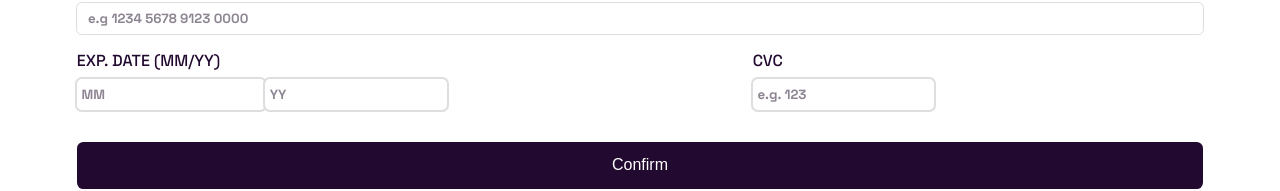
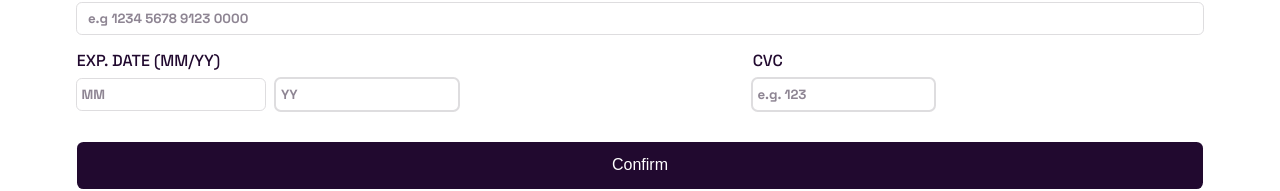
Before and after one commit to Nuuriii/interactive-card, a React (Vite) app: page / in a window 1280 px wide. Shown: the part 438-629 px from the top of the page. Built offline with nearby package versions, Linux system fonts and the light colour scheme.

Commit message:
fix: fix data type

```diff
--- a/src/components/Wrapper/inputWrapper.tsx
+++ b/src/components/Wrapper/inputWrapper.tsx
@@ -5,22 +5,22 @@ import { Container, Wrapper } from './wrapper.style';
 
 export const InputWrapper = () => {
   const [displayName, setDisplayName] = useState('');
-  const [displayMonth, setDisplayMonth] = useState(0);
-  const [displayYear, setDisplayYear] = useState(0);
+  const [displayMonth, setDisplayMonth] = useState('');
+  const [displayYear, setDisplayYear] = useState('');
   const [displayNumber, setDisplayNumber] = useState('');
-  const [displayCvc, setDisplayCvc] = useState(0);
+  const [displayCvc, setDisplayCvc] = useState('');
 
   const handleInputName = (name: string) => {
     setDisplayName(name);
   };
-  const handleInputMonth = (month: number) => {
+  const handleInputMonth = (month: string) => {
     setDisplayMonth(month);
   };
-  const handleInputYear = (year: number) => {
+  const handleInputYear = (year: string) => {
     setDisplayYear(year);
   };
-  const handleInputNumber = (number: number) => {
-    const toStr = number.toString();
+  const handleInputNumber = (number: string) => {
+    const toStr = number;
     let formattedCardNumber = '';
     for (let i = 0; i < toStr.length; i++) {
       formattedCardNumber += toStr[i];
@@ -31,7 +31,7 @@ export const InputWrapper = () => {
 
     setDisplayNumber(formattedCardNumber);
   };
-  const handleInputCvc = (cvc: number) => {
+  const handleInputCvc = (cvc: string) => {
     setDisplayCvc(cvc);
   };
 
--- a/src/components/ui/Card.tsx
+++ b/src/components/ui/Card.tsx
@@ -10,10 +10,10 @@ import CardLogo from '../../assets/card-logo.svg';
 
 interface CardProps {
   name: string;
-  month: number;
-  year: number;
+  month: string;
+  year: string;
   number: string;
-  cvc: number;
+  cvc: string;
 }
 
 export const Card = ({ name, month, year, number, cvc }: CardProps) => {
@@ -24,19 +24,17 @@ export const Card = ({ name, month, year, number, cvc }: CardProps) => {
           <img src={CardLogo} alt='' />
         </ImageWrapper>
         <UserInformation>
-          <p>
-            {number === 'NaN' || number === '' ? '0000 0000 0000 0000' : number}
-          </p>
+          <p>{number === '' ? '0000 0000 0000 0000' : number}</p>
           <OtherInformation>
             <p>{name !== '' ? name.toUpperCase() : 'JANE APPLESEED'}</p>
             <p>
-              {month > 0 ? month : '00'}/{year > 0 ? year : '00'}
+              {month !== '' ? month : '00'}/{year !== '' ? year : '00'}
             </p>
           </OtherInformation>
         </UserInformation>
       </FrontCard>
       <BackCard>
-        <p>{cvc > 0 ? cvc : '000'}</p>
+        <p>{cvc !== '' ? cvc : '000'}</p>
       </BackCard>
     </Wrapper>
   );
--- a/src/components/ui/Input.style.ts
+++ b/src/components/ui/Input.style.ts
@@ -80,7 +80,7 @@ export const ExpDate = styled.div`
   display: flex;
   width: 60%;
   flex-direction: column;
-  p {
+  > p {
     margin-bottom: 0.5rem;
     font-weight: 500;
     color: hsl(278, 68%, 11%);
@@ -92,10 +92,22 @@ export const MonthAndYear = styled.div`
   margin-right: 0.8rem;
 `;
 
-export const InputMonth = styled.input`
+export const Month = styled.div`
+  display: flex;
+  flex-direction: column;
+  margin-right: 0.7rem;
+`;
+
+export const Year = styled.div`
+  display: flex;
+  flex-direction: column;
+`;
+
+export const InputMonth = styled.input<{ $isError: boolean }>`
   padding: 0.5rem 0rem 0.5rem 0.3rem;
   border: none;
-  outline: 2px solid hsl(270, 3%, 87%);
+  outline: 1px solid
+    ${(props) => (props.$isError ? 'hsl(0, 100%, 66%)' : 'hsl(270, 3%, 87%)')};
   font-weight: 500;
   color: hsl(278, 68%, 11%);
   margin-right: 0.4rem;
@@ -107,7 +119,8 @@ export const InputMonth = styled.input`
     color: hsl(279, 6%, 55%);
   }
   &:focus {
-    outline: 2px solid hsl(278, 68%, 11%);
+    outline: 2px solid
+      ${(props) => (props.$isError ? 'hsl(0, 100%, 66%)' : 'hsl(270, 3%, 87%)')};
   }
 `;
 
--- a/src/components/ui/Input.tsx
+++ b/src/components/ui/Input.tsx
@@ -8,20 +8,22 @@ import {
   DateAndCvc,
   ExpDate,
   MonthAndYear,
+  Month,
+  Year,
   InputMonth,
   InputYear,
   Cvc,
   InputCvc,
   Button,
-  ErrorMessage,
+  //ErrorMessage,
 } from './Input.style';
 
 interface InputProps {
   userName: (name: string) => void;
-  monthExp: (month: number) => void;
-  yearExp: (year: number) => void;
-  userNumber: (number: number) => void;
-  cvcUser: (number: number) => void;
+  monthExp: (month: string) => void;
+  yearExp: (year: string) => void;
+  userNumber: (number: string) => void;
+  cvcUser: (number: string) => void;
 }
 
 export const Input = ({
@@ -32,10 +34,10 @@ export const Input = ({
   cvcUser,
 }: InputProps) => {
   const [inputName, setInputName] = useState('');
-  const [inputMonth, setInputMonth] = useState(0);
-  const [inputYear, setInputYear] = useState(0);
-  const [inputNumber, setInputNumber] = useState(0);
-  const [cvcCode, setCvcCode] = useState(0);
+  const [inputMonth, setInputMonth] = useState('');
+  const [inputYear, setInputYear] = useState('');
+  const [inputNumber, setInputNumber] = useState('');
+  const [cvcCode, setCvcCode] = useState('');
   const [isError, setIsError] = useState(false);
 
   const handleName = (event: React.ChangeEvent<HTMLInputElement>) => {
@@ -45,27 +47,30 @@ export const Input = ({
   };
   const handleMonth = (event: React.ChangeEvent<HTMLInputElement>) => {
     const month = event.target.value;
-    setInputMonth(parseFloat(month));
-    monthExp(parseFloat(month));
+    setInputMonth(month);
+    monthExp(month);
   };
   const handleYear = (event: React.ChangeEvent<HTMLInputElement>) => {
     const year = event.target.value;
-    setInputYear(parseFloat(year));
-    yearExp(parseFloat(year));
+    setInputYear(year);
+    yearExp(year);
   };
   const handleNumber = (event: React.ChangeEvent<HTMLInputElement>) => {
     const number = event.target.value;
-    setInputNumber(Number(number));
-    userNumber(parseFloat(number));
+    setInputNumber(number);
+    userNumber(number);
   };
   const handleCvc = (event: React.ChangeEvent<HTMLInputElement>) => {
     const cvc = event.target.value;
-    setCvcCode(parseFloat(cvc));
-    cvcUser(parseFloat(cvc));
+    setCvcCode(cvc);
+    cvcUser(cvc);
   };
 
   const checkError = () => {
-    Number.isNaN(inputNumber) || inputNumber === 0 || Number.isNaN(inputMonth)
+    inputNumber === '' ||
+    inputMonth === '' ||
+    inputYear === '' ||
+    cvcCode === ''
       ? setIsError(true)
       : setIsError(false);
   };
@@ -90,18 +95,18 @@ export const Input = ({
             id='number'
             type='text'
             placeholder='e.g 1234 5678 9123 0000'
-            value={inputNumber > 0 ? inputNumber : ''}
+            value={inputNumber}
             onChange={handleNumber}
             required
             $isError={isError}
           />
-          {isError === true && Number.isNaN(inputNumber) ? (
+          {/* {isError === true && Number.isNaN(inputNumber) ? (
             <ErrorMessage>Wrong format, numbers only</ErrorMessage>
-          ) : isError === true && inputNumber === 0 ? (
+          ) : isError === true (
             <ErrorMessage>Can't be blank</ErrorMessage>
           ) : (
             ''
-          )}
+          )} */}
         </UserInformation>
 
         <DateAndCvc>
@@ -111,33 +116,34 @@ export const Input = ({
               <label htmlFor='year'>YY</label>)
             </p>
             <MonthAndYear>
-              <div>
+              <Month>
                 <InputMonth
                   id='date'
                   type='text'
                   placeholder='MM'
-                  value={inputMonth > 0 ? inputMonth : ''}
+                  value={inputMonth}
                   onChange={handleMonth}
                   required
+                  $isError={isError}
                 />
-                {isError === true && Number.isNaN(inputMonth) ? (
+                {/* {isError === true && Number.isNaN(inputMonth) ? (
                   <ErrorMessage>Wrong format, numbers only</ErrorMessage>
                 ) : isError === true && inputMonth === 0 ? (
                   <ErrorMessage>Can't be blank</ErrorMessage>
                 ) : (
                   ''
-                )}
-              </div>
-              <div>
+                )} */}
+              </Month>
+              <Year>
                 <InputYear
                   id='year'
                   type='text'
                   placeholder='YY'
-                  value={inputYear > 0 ? inputYear : ''}
+                  value={inputYear}
                   onChange={handleYear}
                   required
                 />
-              </div>
+              </Year>
             </MonthAndYear>
           </ExpDate>
           <Cvc>
@@ -146,7 +152,7 @@ export const Input = ({
               id='cvc'
               type='text'
               placeholder='e.g. 123'
-              value={cvcCode > 0 ? cvcCode : ''}
+              value={cvcCode}
               onChange={handleCvc}
               required
             />
```
